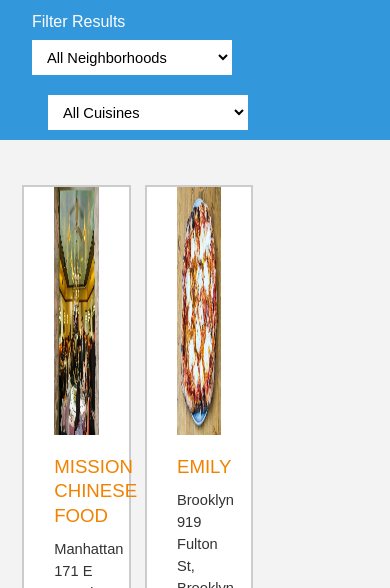
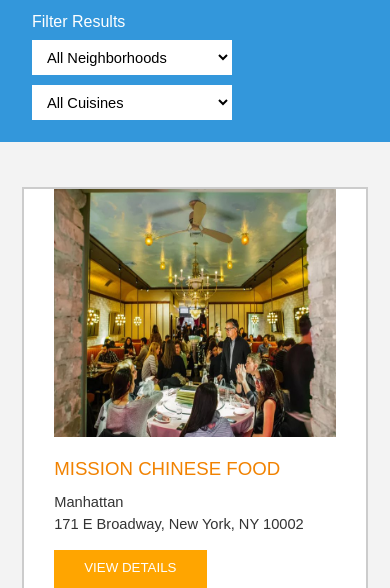
Before and after one commit to aviaryan/ud-mws-restaurant-stage-all, a plain HTML site: page index.html in a window 390 px wide. Shown: the part 512-1100 px from the top of the page. Drawn offline with Linux system fonts and the light colour scheme; some packages are replaced by stand-ins of ours.

Commit message:
add media queries home page

```diff
--- a/css/styles.css
+++ b/css/styles.css
@@ -304,3 +304,31 @@
 #restaurant-hours td {
   color: #666;
 }
+
+/* ====== MEDIA QUERIES ====== */
+
+/* === HOME PAGE === */
+
+@media all and (max-width: 1300px) {
+  #restaurants-list li {
+    width: calc(49% - 60px - 4%);  /* subtract for card padding and margin */
+  }
+}
+
+@media all and (max-width: 550px) {
+  #restaurants-list li {
+    width: calc(99% - 60px - 4%);  /* subtract for card padding and margin */
+  }
+
+  .filter-options select {
+    display: block;
+  }
+
+  .filter-options #cuisines-select {
+    margin-left: 0;
+  }
+
+  .filter-options {
+    padding-bottom: 12px;
+  }
+}
```
